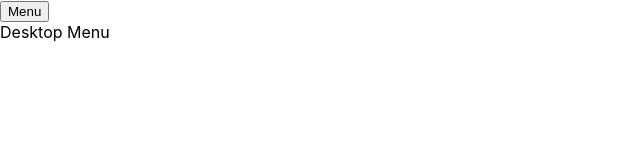
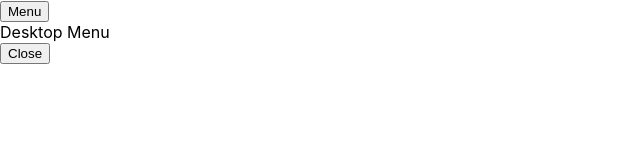
Before and after one commit to ldrobnik/react-animated-menu, a React (Create React App) app: page / in a window 1280 px wide. Both pictures are taken after a click on the button "Menu". Shown: the top 160 px of the page, without its empty margins (0-640 px from the left). Built offline with nearby package versions, Linux system fonts and the light colour scheme.

Commit message:
Add buttons closing the menu

```diff
--- a/src/components/Menus/DesktopMenu/DesktopMenu.js
+++ b/src/components/Menus/DesktopMenu/DesktopMenu.js
@@ -1,8 +1,11 @@
 import React from 'react';
 
 function MobileMenu(props) {
-    return(
-        <div>Desktop Menu</div>
+    return (
+        <React.Fragment>
+            <div>Desktop Menu</div>
+            <button onClick={props.hideMenu}>Close</button>
+        </React.Fragment>
     );
 }
 
--- a/src/components/Menus/MobileMenu/MobileMenu.js
+++ b/src/components/Menus/MobileMenu/MobileMenu.js
@@ -1,8 +1,11 @@
 import React from 'react';
 
 function DesktopMenu(props) {
-    return(
-      <div>Mobile Menu</div>
+    return (
+        <React.Fragment>
+            <div>Mobile Menu</div>
+            <button onClick={props.hideMenu}>Close</button>
+        </React.Fragment>
     );
 }
 
--- a/src/containers/Home/Home.js
+++ b/src/containers/Home/Home.js
@@ -3,7 +3,7 @@ import React, {useState, useEffect} from 'react';
 import MobileMenu from '../../components/Menus/MobileMenu/MobileMenu';
 import DesktopMenu from '../../components/Menus/DesktopMenu/DesktopMenu';
 
-function Home() {
+function Home(props) {
 
     // A state variable specifying the current window width
     const [windowWidth, setWindowWidth] = useState(window.innerWidth);
@@ -21,6 +21,11 @@ function Home() {
         setMenuVisible(true);
     };
 
+    // A function hiding the menu
+    const hideMenu = () => {
+        setMenuVisible(false);
+    };
+
     // Add an event listener to monitor the screen width and remove the listener when the component unmounts
     useEffect(() => {
         window.addEventListener('resize', handleWindowSizeChange);
@@ -34,7 +39,7 @@ function Home() {
     const isMobile = windowWidth <= 500;
 
     // A constant specifying whether and which menu (mobile or desktop) should be displayed
-    const menu = menuVisible ? (isMobile ? <MobileMenu/> : <DesktopMenu/>) : null;
+    const menu = menuVisible ? (isMobile ? <MobileMenu hideMenu={hideMenu}/> : <DesktopMenu hideMenu={hideMenu}/>) : null;
 
     return (
         <React.Fragment>
```
